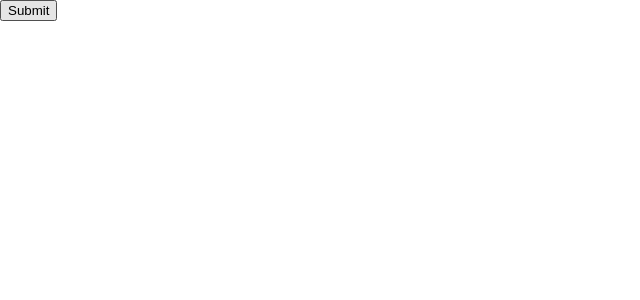
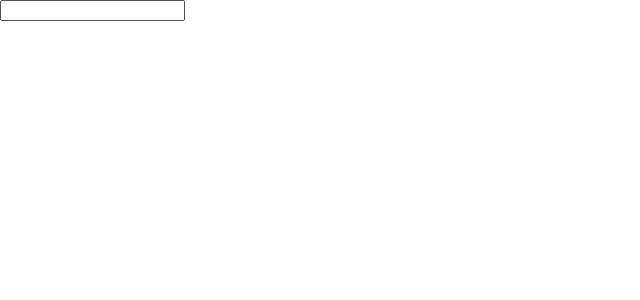
Before and after one commit to yeonwoochoe/vue3-practice, a Vue app: page / in a window 1280 px wide. Shown: the top 300 px of the page, without its empty margins (0-640 px from the left). Built offline with nearby package versions, Linux system fonts and the light colour scheme.

Commit message:
TIL :이벤트 핸들링 키수식어 정의

```diff
--- a/src/App.vue
+++ b/src/App.vue
@@ -1,15 +1,12 @@
 <template>
-  <button @click="one($event), two($event)">Submit</button>
+  <input type="text" @keydown.ctrl.shift.a="handler" />
 </template>
 
 <script>
 export default {
   methods: {
-    one(event) {
-      console.log(event);
-    },
-    two(event) {
-      console.log(event);
+    handler() {
+      console.log("Enter!");
     },
   },
 };
```
Also changed, not shown: .eslintrc.js, 1 other file (tests, documents, lock files or other folders).
